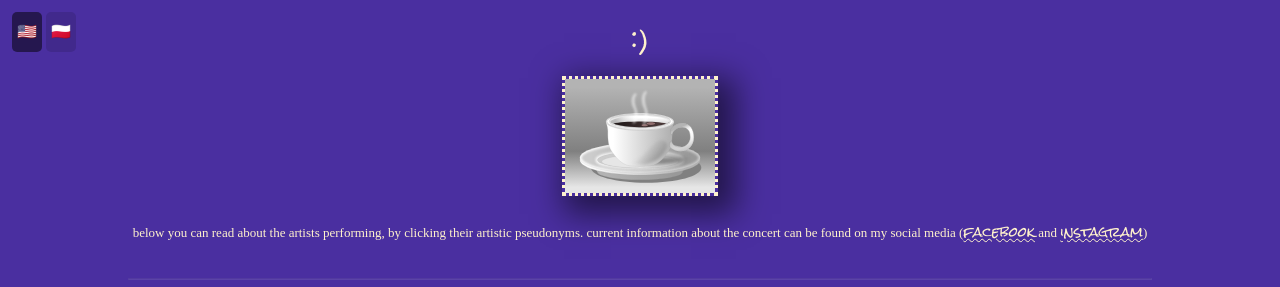
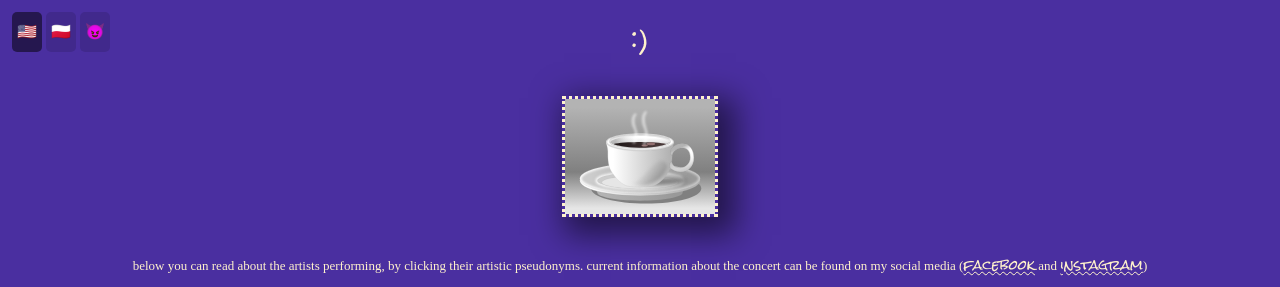
Before and after one commit to ehhhahah/28kwietnia, a React (Create React App) app: page / in a window 1280 px wide. Shown: the top 287 px of the page. Built offline with nearby package versions, Linux system fonts and the light colour scheme; a web font is replaced by a local one.

Commit message:
bad coffe introduced

```diff
--- a/src/MainPage.js
+++ b/src/MainPage.js
@@ -9,6 +9,7 @@ import getArtist from './artistHelpers'
 function MainPage() {
   const [lang, setLang] = useState('eng')
   const [countdown, setCoundown] = useState('')
+  const [coffeeBad, setCoffeeBad] = useState(false)
 
   useEffect(() => {
     const interval = setInterval(() => {
@@ -40,7 +41,7 @@ function MainPage() {
   return (
     <div className='App'>
       <div className='subText'>
-        <p className='fontFix'> :)</p>
+        <p className='fontFix'> {coffeeBad ? '>:))))' : ':)'}</p>
         <div className='langSwitch'>
           <div className={`langSwitcher link ${lang === 'eng' ? 'active' : ''}`} onClick={() => setLang('eng')}>
             🇺🇸
@@ -48,9 +49,40 @@ function MainPage() {
           <div className={`langSwitcher link ${lang === 'pl' ? 'active' : ''}`} onClick={() => setLang('pl')}>
             🇵🇱
           </div>
+          <div
+            className='langSwitcher link'
+            onClick={() => {
+              if (!coffeeBad) {
+                if (
+                  window.confirm(
+                    getLoco(
+                      'kliknięcie tego przycisku może być niebezpieczne dla epileptyków oraz przeciwników kawy. Czy na pewno chcesz kontynuować?'
+                    )
+                  )
+                ) {
+                  document.documentElement.style.filter =
+                    'blur(10px) hue-rotate(66deg) blur(6px) contrast(166%) blur(4px) invert(26%) blur(2px) saturate(666) blur(20px) invert(100%)'
+                  document.documentElement.style.setProperty('--main_', '#fff2ccff')
+                  document.documentElement.style.setProperty('--white_', '#4a2fa0ff')
+                  setCoffeeBad(true)
+                }
+              } else {
+                document.documentElement.style.setProperty('--main_', '#4a2fa0ff')
+                document.documentElement.style.setProperty('--white_', '#fff2ccff')
+                document.documentElement.style.filter = 'invert(0%)'
+                setCoffeeBad(false)
+              }
+            }}>
+            😈
+          </div>
         </div>
       </div>
-      <img id='coffee' src={coffeTime} alt='coffee time' />
+      <div className='tooltip tooltipEntrance'>
+        <img id='coffee' src={coffeTime} alt='coffee time' />
+        <span className='tooltiptext subSubText' style={{ bottom: '-15%' }}>
+          "caffe" time 😋
+        </span>
+      </div>
       <p className='subSubText'>
         {getLoco(
           'poniżej mozesz przeczytać o występujących artystach, klikając w ich pseudonimy artystyczne. bieżące informacje o koncercie znajdziesz na moich mediach społecznościowych'
--- a/src/assets/locoPlEng.json
+++ b/src/assets/locoPlEng.json
@@ -34,5 +34,6 @@
     "po emisji audycja zostanie zarchiwizowana i opublikowana na tej stronie kilka dni później": "after the broadcast, the show will be archived and published on this page a few days later",
     "odezwij się do nas, jeśli chcesz przyjść na wydarzenie, ale nie stać cię na bramke. kontakt jest dostępny na dole strony": "contact us if you want to come to the event, but you can't afford the entrance. contact information is available at the bottom of the page",
     "organizator imprezy": "event organizer",
-    "audycje": "shows"
+    "audycje": "shows",
+    "kliknięcie tego przycisku może być niebezpieczne dla epileptyków oraz przeciwników kawy. Czy na pewno chcesz kontynuować?": "clicking this button may be dangerous for epileptics and coffee haters. Are you sure you want to continue?"
 }
--- a/src/index.css
+++ b/src/index.css
@@ -1,4 +1,11 @@
 @import url('https://fonts.googleapis.com/css2?family=Rock+Salt&family=Trykker&display=swap');
+
+:root {
+  --main_: #4a2fa0ff;
+  --white_: #fff2ccff;
+  --accent_: #8d3535ff;
+  --black_: #151518ff;
+}
 
 body {
   margin: 10%;
@@ -6,21 +13,21 @@ body {
   margin-bottom: 5%;
   font-family: Trykker;
   line-height: 30px;
-  color: #fff2ccff;
-  background: #4a2fa0ff;
+  color: var(--white_);
+  background: var(--main_);
   background-size: 1000% 1000%;
 	-webkit-animation: gradientBG 40s ease infinite;
 	        animation: gradientBG 40s ease infinite;
 }
 
 ::-moz-selection {
-  color: #4a2fa0ff;
-  background: #fff2ccff;
+  color: var(--main_);
+  background: var(--white_);
 }
 
 ::selection {
-  color: #4a2fa0ff;
-  background: #fff2ccff;
+  color: var(--main_);
+  background: var(--white_);
 }
 
 .App {
@@ -42,8 +49,8 @@ hr {
 h1 {
   /* font-size: 50px; */
   font-family: Rock Salt;
-  background: #fff2ccff;
-  color: #4a2fa0ff;
+  background: var(--white_);
+  color: var(--main_);
   padding: 10px;
   text-align: center;
   border-radius: 20px;
@@ -54,7 +61,7 @@ h1 {
     font-size: 15px;
     /* width: 7%; */
     background: #fff2cc00;
-    color: #fff2ccff;
+    color: var(--white_);
   }
 }
 
@@ -111,16 +118,14 @@ h1 {
 /* links */
 
 a, .link {
-  color: #fff2ccff;
+  color: var(--white_);
   text-decoration-style: wavy;
   text-decoration-thickness: 6%;
-  /* background: #00000020; */
   cursor: pointer;
 }
 
 a:hover {
   text-decoration-thickness: 8%;
-  /* background: #00000080; */
   font-style: italic;
 }
 
@@ -132,51 +137,50 @@ a:hover {
   margin-top: 2%;
   margin-bottom: 2%;
   animation-duration: 20s;
-  /* animation-name: animateCoffee; */
   animation-iteration-count: infinite;
   box-shadow: 10px 10px 30px 8px #00000088;
-  border: 3px dotted #fff2ccff;
+  border: 3px dotted var(--white_);
 }
 
 @-webkit-keyframes gradientBG {
     0% {
-        background: #4a2fa0ff;
+        background: var(--main_);
     }
     70% {
-        background: #4a2fa0ff;
+        background: var(--main_);
     }
     78% {
-        background: #8d3535ff;
+        background: var(--accent_);
     }
     /* 86% {
         background: #30663bff;
     } */
     96% {
-        background: #151518ff;
+        background: var(--black_);
     }
     100% {
-      background: #4a2fa0ff;
+      background: var(--main_);
   }
 }
 
 @keyframes gradientBG {
   0% {
-    background: #4a2fa0ff;
+    background: var(--main_);
   }
   70% {
-      background: #4a2fa0ff;
+      background: var(--main_);
   }
   78% {
-      background: #8d3535ff;
+      background: var(--accent_);
   }
   /* 86% {
       background: #30663bff;
   } */
   96% {
-      background: #151518ff;
+      background: var(--black_);
   }
   100% {
-    background: #4a2fa0ff;
+    background: var(--main_);
   }
 }
 
@@ -204,7 +208,7 @@ a:hover {
 .langSwitcher {
   background: #00000020;
   border: none;
-  color: #fff2ccff;
+  color: var(--white_);
   padding: 5px;
   text-align: center;
   text-decoration: none;
@@ -253,8 +257,8 @@ a:hover {
 .tooltip .tooltiptext {
   visibility: hidden;
   width: 120px;
-  background-color: #fff2ccff;
-  color: #4a2fa0ff;
+  background-color: var(--white_);
+  color: var(--main_);
   text-align: center;
   padding: 5px 0;
   border-radius: 6px;
@@ -277,7 +281,7 @@ a:hover {
   margin-left: -5px;
   border-width: 5px;
   border-style: solid;
-  border-color: transparent transparent #fff2ccff transparent;
+  border-color: transparent transparent var(--white_) transparent;
 }
 
 .tooltip:hover .tooltiptext {
@@ -323,8 +327,6 @@ tr:last-child td:last-child { border-bottom-right-radius: 20px; }
   height: 500px;
   border-radius: 20px;
   box-shadow: 10px 10px 30px 4px #00000088;
-  /* // gradient background */
-  /* background: linear-gradient(45deg, #4a2fa0ff, #8d3535ff, #30663bff, #151518ff, #4a2fa0ff); */
   background: url(./assets/coffe-time-minify.svg);
   background-repeat: repeat;
   background-size: 10%;
@@ -337,12 +339,10 @@ tr:last-child td:last-child { border-bottom-right-radius: 20px; }
 }
 
 .sliderText {
-  color: #fff2ccff;
+  color: var(--white_);
   font-size: 30px;
   padding: 12px;
-  /* font-family: Rock Salt; */
-  /* text-shadow: 2px 2px 4px #000000; */
-  background: #4a2fa0ff;
+  background: var(--main_);
   position: absolute;
   margin: 10%;
   bottom: 0;
@@ -353,8 +353,7 @@ tr:last-child td:last-child { border-bottom-right-radius: 20px; }
   color: #fff2ccaa;
   font-size: 10px;
   font-family: Trykker;
-  /* text-shadow: 1px 1px 2px #000000; */
-  background: #4a2fa0ff;
+  background: var(--main_);
   line-height: 1.1;
   position: absolute;
   margin-left: 10%;
```
